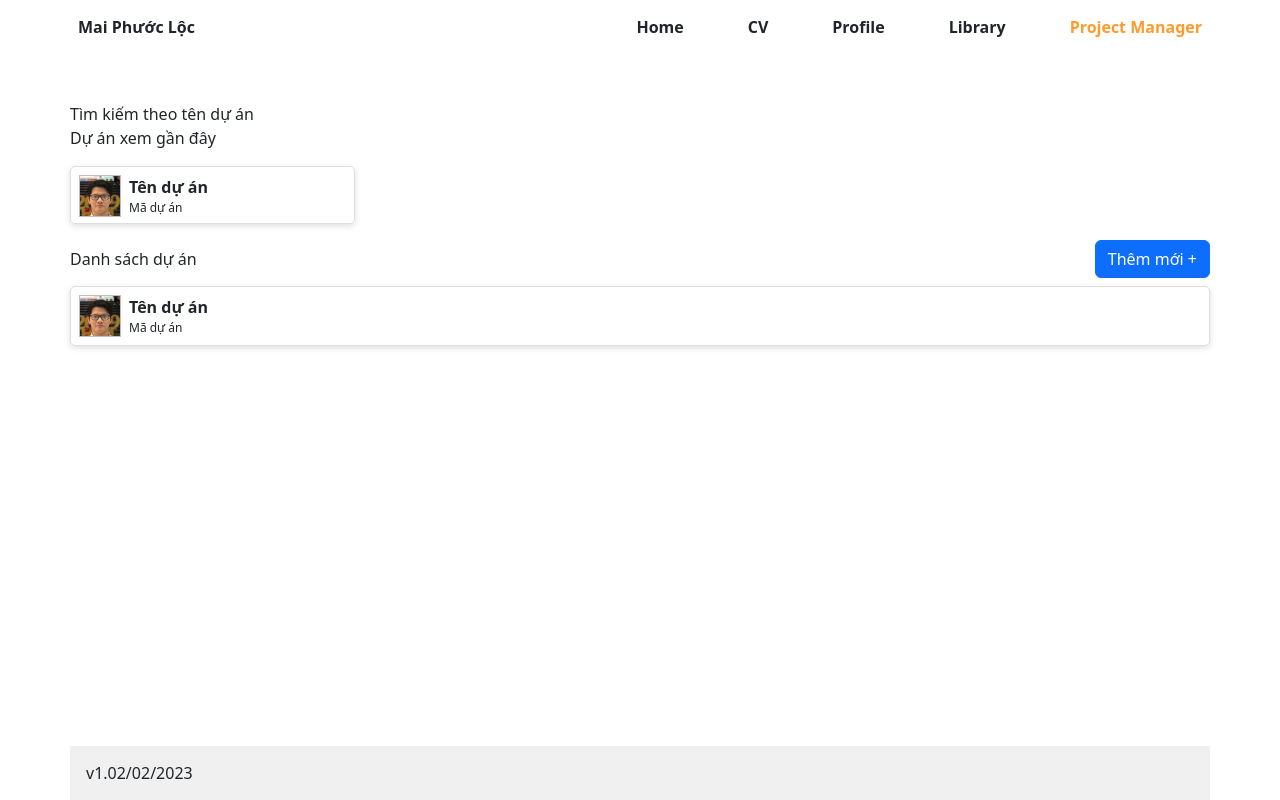
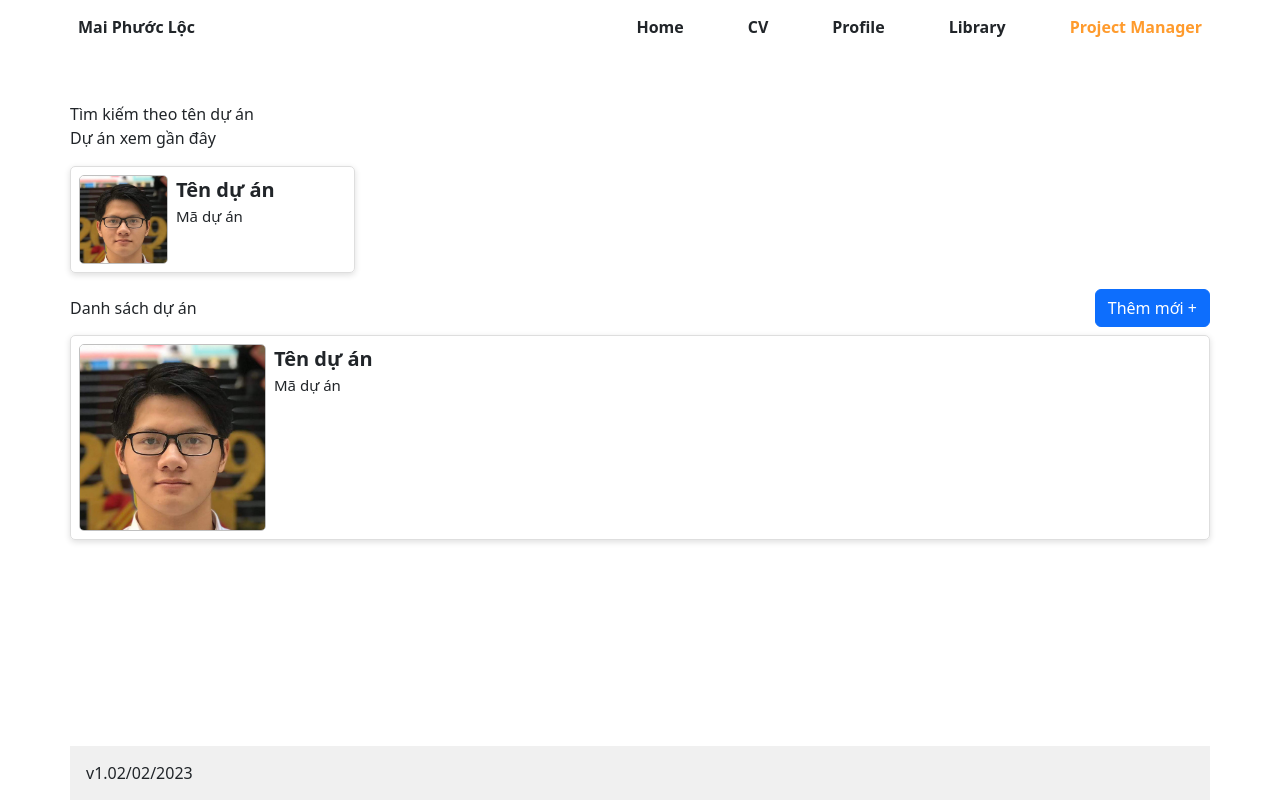
Before and after one commit to maiphuocloc/maiphuocloc.github.io, an Angular app: page /project-manager in a window 1280 px wide. Built offline with nearby package versions, Linux system fonts and the light colour scheme.

Commit message:
update project manager, add image detail project

```diff
--- a/src/app/pages/project-manager/project-manager-detail/project-manager-detail.component.css
+++ b/src/app/pages/project-manager/project-manager-detail/project-manager-detail.component.css
@@ -1,30 +1,121 @@
-
 p {
-    margin: 0px;
+  margin: 0px;
 }
 
+.project-box,
 .accordion {
-    border: 1px solid #dedede;
-    border-radius: 5px;
-    box-shadow: 0px 2px 6px #dedede;
-
+  border: 1px solid #dedede;
+  border-radius: 5px;
+  box-shadow: 0px 2px 6px #dedede;
 }
 
-.accordion-button:hover{
-    background-color: rgb(226, 226, 226);
+.project-box {
+  border-bottom: 1px solid #dedede;
+  width: 100%;
 }
+
+.project-name,
+.project-code {
+  overflow: hidden;
+  text-overflow: ellipsis;
+  white-space: nowrap;
+}
+
+.project-name {
+  font-size: 16px;
+}
+
+.project-code {
+  font-size: 12px;
+}
+
+.accordion-button:hover {
+  background-color: rgb(226, 226, 226);
+}
+
+.project-logo {
+  border-radius: 5px;
+  overflow: hidden;
+  border: 1px solid silver;
+  position: relative;
+}
+
+.logo-box {
+    cursor: pointer;
+}
+
+.logo-box:hover {
+    opacity: 0.5;
+}
+
+.grid {
+  position: relative;
+  min-height: 107px;
+}
+
+.img {
+  position: absolute;
+  top: 50%;
+  transform: translateY(-50%);
+  object-fit: cover;
+  width: 100%;
+}
+
 
 /* áp dụng trên 767px */
 @media only screen and (min-width: 768px) {
 
+  .project-logo,
+  .grid,
+  .img {
+    width: 107px;
+    height: 107px;
+  }
+
+
+  .project-name {
+    font-size: 23px;
+  }
+
+  .project-code {
+    font-size: 18px;
+  }
 }
 
 /* áp dụng trên 1200px */
 @media only screen and (min-width: 1200px) {
 
+  .project-logo,
+  .grid,
+  .img {
+    width: 176px;
+    height: 176px;
+  }
+
+  .project-name {
+    font-size: 30px;
+  }
+
+  .project-code {
+    font-size: 23px;
+  }
 }
 
-/* áp dụng trên 1200px */
+/* áp dụng trên 1400px */
 @media only screen and (min-width: 1400px) {
 
+  .project-logo,
+  .grid,
+  .img {
+    width: 215px;
+    height: 215px;
+  }
+
+  .project-name {
+    font-size: 40px;
+  }
+
+  .project-code {
+    font-size: 30px;
+  }
 }
--- a/src/app/pages/project-manager/project-manager-detail/project-manager-detail.component.html
+++ b/src/app/pages/project-manager/project-manager-detail/project-manager-detail.component.html
@@ -1,6 +1,33 @@
 <div class="project-detail px-2 px-md-5 p-xl-0">
     <div class="project-detail-session my-5">
         <p class="pb-3"><b>{{title}} dự án</b></p>
+
+        <div class="project-box row m-0 p-2 my-3">
+            <div class="project-logo col-2 p-0">
+                <input #logoBox type="file" accept="image/*" (change)="onFileLogoChanged($event)"
+                    hidden />
+
+                <div *ngIf="resourceLogo.length != 1" (click)="logoBox.click()" class="logo-box">
+                    <div class="grid">
+                        <img src="../../../../assets/project-manager/add-thumbnail-img.png" class="img rounded">
+                    </div>
+                </div>
+
+                <div *ngIf="resourceLogo.length == 1"  (click)="logoBox.click()" class="logo-box">
+                    <div *ngFor="let res of resourceLogo">
+                        <div class="grid">
+                            <img [src]="res.preview" class="img rounded" />
+                        </div>
+                    </div>
+                </div>
+            </div>
+
+            <div class="project-info col-10 p-0 ps-2">
+                <p class="project-name"><b>Tên dự án</b></p>
+                <p class="project-code">Mã dự án</p>
+            </div>
+        </div>
+
         <div class="accordion" id="accordionExample">
 
             <div class="accordion-item">
--- a/src/app/pages/project-manager/project-manager-detail/project-manager-detail.component.ts
+++ b/src/app/pages/project-manager/project-manager-detail/project-manager-detail.component.ts
@@ -1,5 +1,6 @@
 import { Component, OnInit } from '@angular/core';
 import { FormBuilder, Validators } from '@angular/forms';
+import { DomSanitizer } from '@angular/platform-browser';
 import { ActivatedRoute } from '@angular/router';
 import { state } from '../../Enum';
 
@@ -12,7 +13,8 @@ export class ProjectManagerDetailComponent implements OnInit {
 
   constructor(
     private formBuilder: FormBuilder,
-    private route: ActivatedRoute
+    private route: ActivatedRoute,
+    private sanitizer: DomSanitizer
   ) { }
 
   projectInfoForm = this.formBuilder.group({
@@ -23,6 +25,7 @@ export class ProjectManagerDetailComponent implements OnInit {
   state = state;
   title!: string;
   id!: string;
+  resourceLogo: any[] = [];
 
   ngOnInit(): void {
     var id = this.route.snapshot.paramMap.get('id');
@@ -53,4 +56,16 @@ export class ProjectManagerDetailComponent implements OnInit {
 
   }
 
+  onFileLogoChanged(event: any): void {
+    if (event.target.files) {
+      this.resourceLogo = [];
+      for (let file of event.target.files) {
+        file.preview = this.sanitizer.bypassSecurityTrustUrl(
+          URL.createObjectURL(file)
+        );
+        this.resourceLogo.push(file);
+      }
+    }
+    event.target.value = '';
+  }
 }
--- a/src/app/pages/project-manager/project-manager-list/project-manager-list.component.css
+++ b/src/app/pages/project-manager/project-manager-list/project-manager-list.component.css
@@ -13,7 +13,6 @@ p {
     border-bottom: 1px solid #dedede;
     cursor: pointer;
     width: 100%;
-    height: 58px;
 }
 .project-list {
     overflow-y: scroll;
@@ -28,7 +27,6 @@ p {
 .project-box {
     border-bottom: 1px solid #dedede;
     cursor: pointer;
-    height: 58px;
 }
 
 .project-box:last-child {
@@ -40,9 +38,10 @@ p {
 }
 
 .project-logo {
+    border-radius: 5px;
+    overflow: hidden;
     border: 1px solid silver;
-    width: 42px;
-    height: 42px;
+    position: relative;
 }
 
 .project-logo img {
@@ -50,19 +49,17 @@ p {
     height: auto;
 }
 
-.project-info {
+.project-name, .project-code {
     overflow: hidden;
     text-overflow: ellipsis;
-    width: calc(100% - 50px);
+    white-space:nowrap;
 }
 
-.project-name {
-    white-space:nowrap;
+.project-name{
     font-size: 16px;
 }
 
 .project-code {
-    white-space:nowrap;
     font-size: 12px;
 }
 
@@ -80,10 +77,22 @@ p {
 
 /* áp dụng trên 1200px */
 @media only screen and (min-width: 1200px) {
+    .project-name{
+        font-size: 20px;
+    }
 
+    .project-code {
+        font-size: 15px;
+    }
 }
 
-/* áp dụng trên 1200px */
+/* áp dụng trên 1400px */
 @media only screen and (min-width: 1400px) {
+    .project-name{
+        font-size: 24px;
+    }
 
+    .project-code {
+        font-size: 18px;
+    }
 }
--- a/src/app/pages/project-manager/project-manager-list/project-manager-list.component.html
+++ b/src/app/pages/project-manager/project-manager-list/project-manager-list.component.html
@@ -6,12 +6,12 @@
         </div>
         <p class="mb-3">Dự án xem gần đây</p>
         <div class="last-project-list row m-0 gx-0 gx-lg-2 gy-2 gy-lg-0">
-            <div class="last-project-spacing col-lg-3" routerLink="/project-manager/1">
-                <div class="last-project-box p-2 d-flex">
-                    <div class="project-logo me-2">
+            <div class="last-project-spacing col-md-6 col-lg-3" routerLink="/project-manager/1">
+                <div class="last-project-box row m-0 p-2">
+                    <div class="project-logo col-2 col-md-4 p-0">
                         <img src="../../../assets/curriculum-vitae/avatar.jpg" alt="">
                     </div>
-                    <div class="project-info">
+                    <div class="project-info col-10 col-md-8 p-0 ps-2">
                         <p class="project-name"><b>Tên dự án</b></p>
                         <p class="project-code">Mã dự án</p>
                     </div>
@@ -24,11 +24,11 @@
         </div>
         <div class="project-list">
             <div class="project-box p-2" routerLink="/project-manager/1">
-                <div class="d-inline-flex">
-                    <div class="project-logo me-2">
+                <div class="row m-0">
+                    <div class="project-logo col-2 p-0">
                         <img src="../../../assets/curriculum-vitae/avatar.jpg" alt="">
                     </div>
-                    <div class="project-info">
+                    <div class="project-info col-10 p-0 ps-2">
                         <p class="project-name"><b>Tên dự án</b></p>
                         <p class="project-code">Mã dự án</p>
                     </div>
```
Also changed, not shown: src/assets/project-manager/add-thumbnail-img.png (added), src/assets/project-manager/btn-delete-img.png (added).
